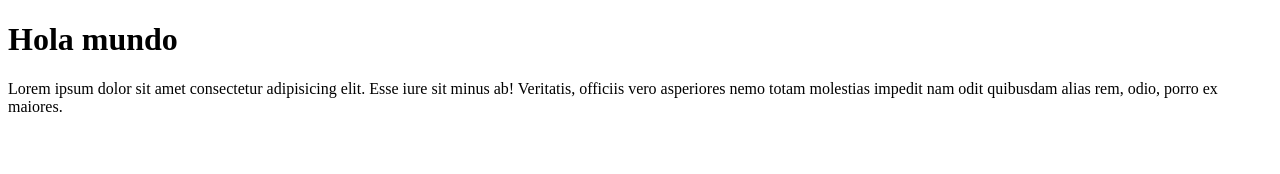
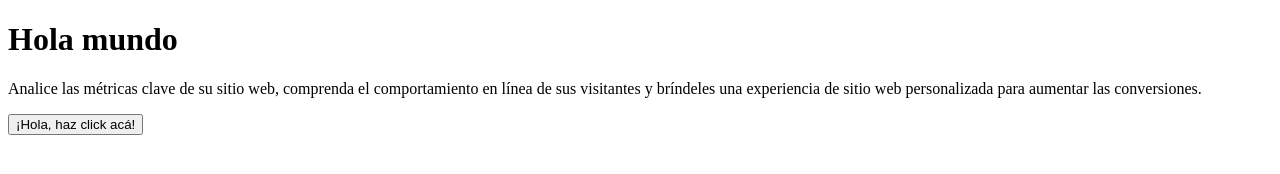
Before and after one commit to DavidRivadeneyra/edteam-empresas, a plain HTML site: page index.html in a window 1280 px wide. Drawn offline with Linux system fonts and the light colour scheme.

Commit message:
nuevo botón  y copy

```diff
--- a/index.html
+++ b/index.html
@@ -9,11 +9,12 @@
 	<body>
 		<h1>Hola mundo</h1>
 		<p>
-			Lorem ipsum dolor sit amet consectetur adipisicing elit. Esse iure
-			sit minus ab! Veritatis, officiis vero asperiores nemo totam
-			molestias impedit nam odit quibusdam alias rem, odio, porro ex
-			maiores.
+			Analice las métricas clave de su sitio web, comprenda el
+			comportamiento en línea de sus visitantes y bríndeles una
+			experiencia de sitio web personalizada para aumentar las
+			conversiones.
 		</p>
+		<button>¡Hola, haz click acá!</button>
 		<script src="https://cdn.pagesense.io/js/derctesting/c827342c35744fa7a3544870cff034e1.js"></script>
 	</body>
 </html>
```
